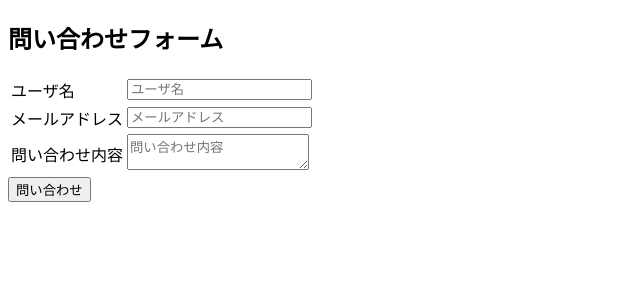
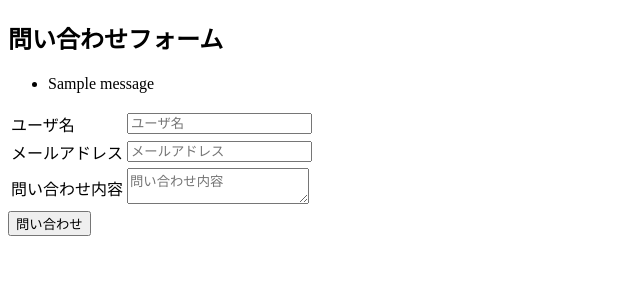
Before and after one commit to fu-kunn/flaskbook, a Flask app: page /contact in a window 1280 px wide. Shown: the top 300 px of the page, without its empty margins (0-640 px from the left). Run offline with Flask 2, Linux system fonts and the light colour scheme; one stand-in notice (Sample message) is shown.

Commit message:
[Add]メッセージの修正

```diff
--- a/apps/minimalapp/app.py
+++ b/apps/minimalapp/app.py
@@ -1,5 +1,5 @@
 from email_validator import validate_email, EmailNotValidError
-from flask import(
+from flask import (
     Flask,
     current_app,
     g,
--- a/apps/minimalapp/templates/contact.html
+++ b/apps/minimalapp/templates/contact.html
@@ -14,7 +14,7 @@
       {% with messages = get_flashed_messages() %}
       {% if messages %}
       <ul>
-        {% for message in masseges %}
+        {% for message in messages %}
         <li class="flash">{{ message }}</li>
         {% endfor %}
       </ul>
--- a/apps/minimalapp/templates/contact_complete.html
+++ b/apps/minimalapp/templates/contact_complete.html
@@ -10,11 +10,11 @@
   <body>
     <h2>問い合わせ完了</h2>
 
-    <!-- エラーメッセージの取得 -->
+    <!-- メッセージの取得 -->
     {% with messages = get_flashed_messages() %}
     {% if messages %}
     <ul>
-      {% for message in masseges %}
+      {% for message in messages %}
       <li class="flash">{{ message }}</li>
       {% endfor %}
     </ul>
```
Also changed, not shown: apps/minimalapp/static/style.css (renamed from apps/static/style.css).
